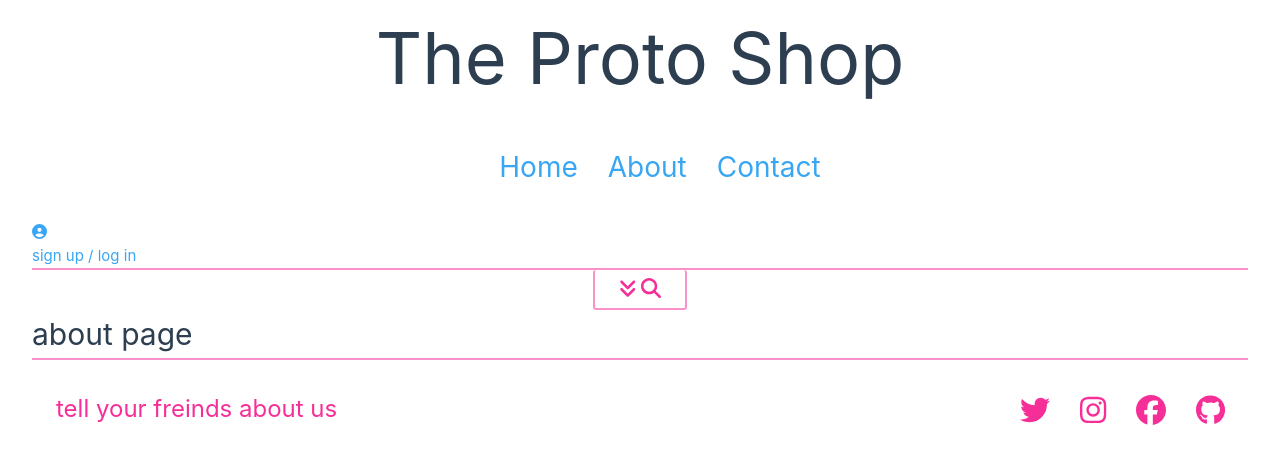
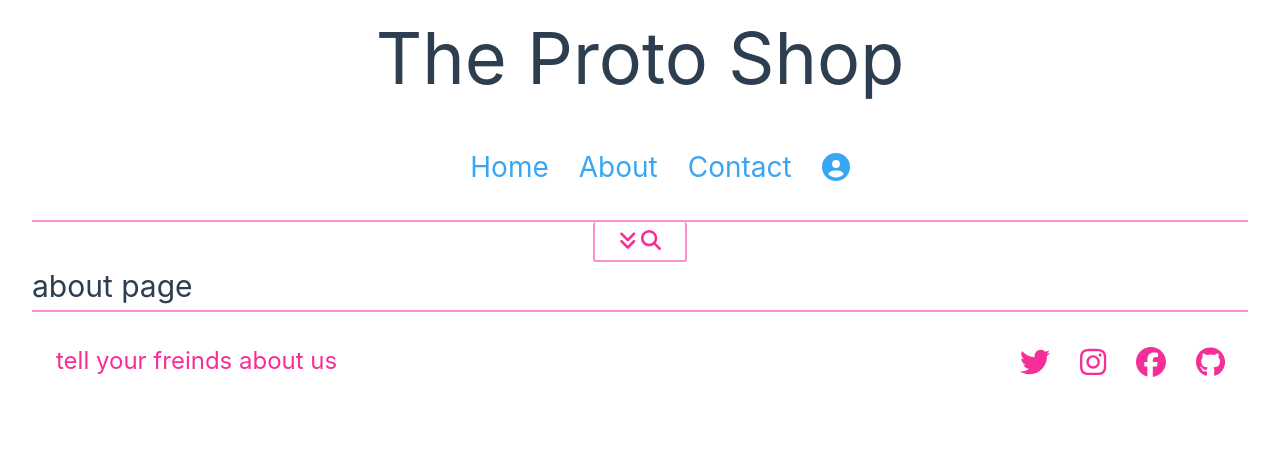
Before and after one commit to blbarr01/proto-shop, a Vue app: page /about in a window 1280 px wide. Shown: the top 464 px of the page. Built offline with nearby package versions, Linux system fonts and the light colour scheme.

Commit message:
simplifies link to the user portal

```diff
--- a/src/components/LoginWidget.vue
+++ /dev/null
@@ -1,21 +0,0 @@
-<template>
-    <div>
-        <RouterLink to="/portal">
-            <font-awesome-icon :icon="['fas', 'circle-user']" />
-            <p>sign up / log in</p>
-        </RouterLink >
-    </div>
-</template>
-
-<script setup lang="ts">
-
-</script>
-
-<style scoped>
-div {
-    color: var(--persian-rose);
-    display: flex;
-    flex-direction: row;
-    gap: .5em;
-}
-</style>
--- a/src/components/SiteHeader.vue
+++ b/src/components/SiteHeader.vue
@@ -12,9 +12,13 @@
         <li class="nav-item">
           <RouterLink to="/contact"> Contact </RouterLink>
         </li>
+        <li>
+          <RouterLink class="nav-item" to="/portal">
+            <font-awesome-icon :icon="['fas', 'circle-user']" />
+        </RouterLink >
+        </li>
       </ul>
     </nav>
-    <LoginWidget/>
   </header>
   <div class="searchbar">
     <SearchBar v-if="displaySearch"></SearchBar>
@@ -33,7 +37,6 @@
 <script setup lang="ts">
 import { RouterLink } from 'vue-router';
 import SearchBar from './SearchBar.vue';
-import LoginWidget from './LoginWidget.vue';
 import { ref } from 'vue'
 const title = ref('The Proto Shop')
 const displaySearch = ref(false);
--- a/src/views/UserPortalView/LoginWidget.vue
+++ b/src/views/UserPortalView/LoginWidget.vue
@@ -1,5 +1,7 @@
 <template>
+    <div>
 
+    </div>
 </template>
 
 <script setup lang="ts">
--- a/src/views/UserPortalView/SignupWidget.vue
+++ b/src/views/UserPortalView/SignupWidget.vue
@@ -1,5 +1,6 @@
 <template>
-    <form class="row flex-center flex" @submit.prevent="handleLogin">
+    <div class="widget-wrapper">
+    <form  @submit.prevent="handleLogin">
       <div class="col-6 form-widget">
         <h1 class="header">Supabase + Vue 3</h1>
         <p class="description">Sign in via magic link with your email below</p>
@@ -16,6 +17,7 @@
         </div>
       </div>
     </form>
+  </div>
   </template>
 
 <script setup lang="ts">
@@ -42,3 +44,9 @@ const handleLogin = async () => {
   }
 }
 </script>
+
+<style>
+  .widget-wrapper{
+    border: 2px solid green;
+  }
+</style>
--- a/src/views/UserPortalView/index.vue
+++ b/src/views/UserPortalView/index.vue
@@ -1,16 +1,34 @@
 <template>
-    <h2>we're glad to have you at the proto shop </h2>
-    <router-link  to="/">
-        back to home
-    </router-link>
-        <SignupWidget/>
+    <div style="border: 2px solid magenta;">
+        <h2>we're glad to have you at the proto shop </h2>
+        <router-link  to="/">
+            back to home
+        </router-link>
+            <div class="form-container">
+                <SignupWidget v-if="portalToggle"/>
+                <LoginWidget v-else="portalToggle"/>
+            </div>
+            <p>already have an account. click <span @click="portalToggle= !portalToggle">here</span></p>
+        </div>
 </template>
 
 <script setup lang="ts">
+    import type LoginWidget from './LoginWidget.vue';
     import SignupWidget from './SignupWidget.vue';
+    import {ref} from "vue"
+    const portalToggle =ref(true)
+    console.log(portalToggle.value);
+
+
 </script>
 
 
 <style>
+    .form-container{
+        border: 2px solid magenta;
+        display: flex;
+        justify-content: center;
+        align-items: center;
+    }
 
 </style>
```
